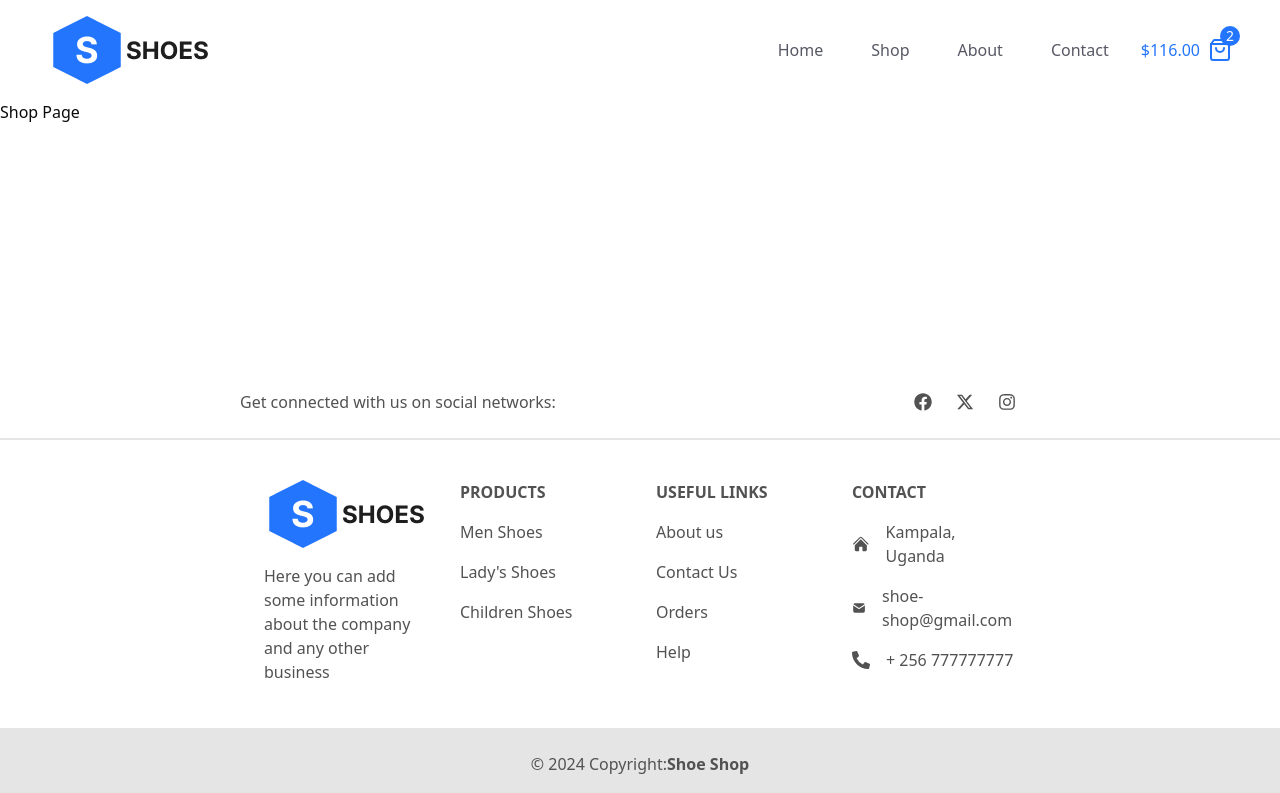
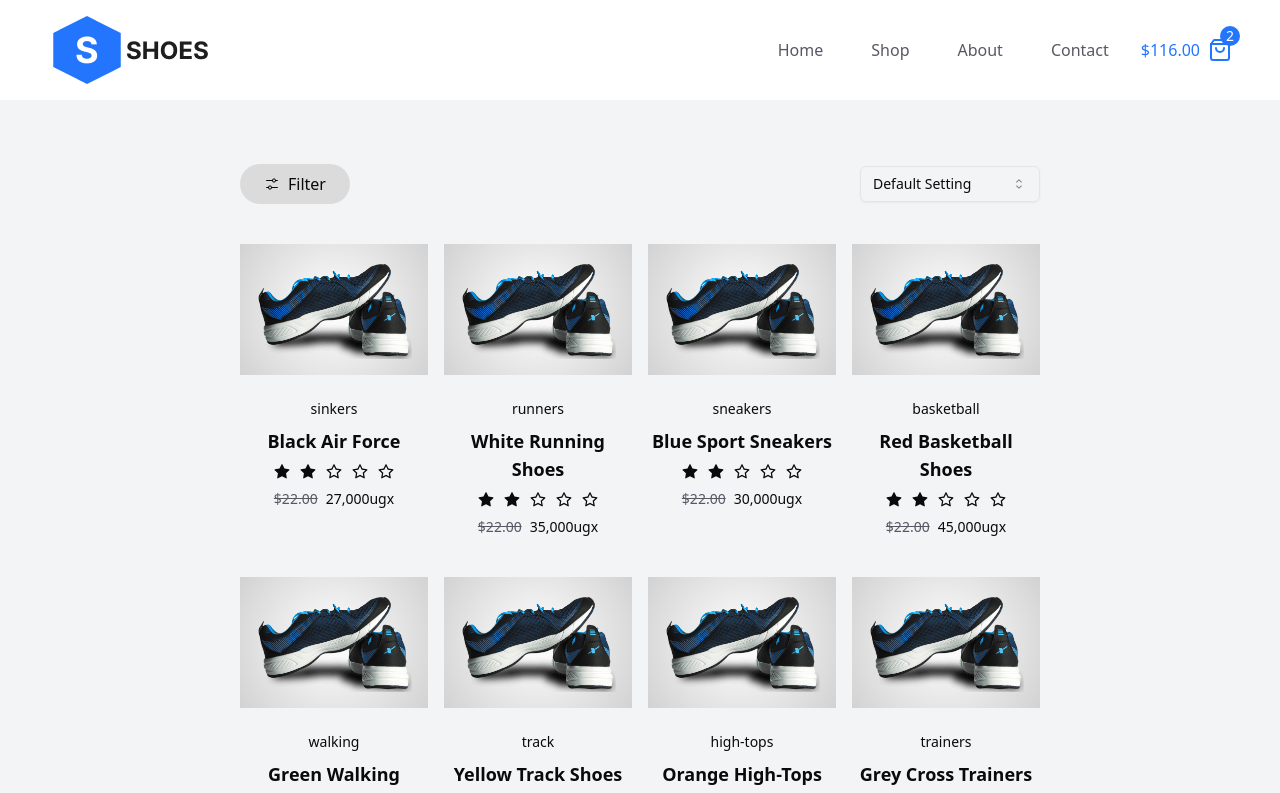
Before and after one commit to baliddeki/ovo-frontend, a React (Vite) app: page /shop in a window 1280 px wide. Shown: the top 793 px of the page. Built offline with nearby package versions, Linux system fonts and the light colour scheme.

Commit message:
added products page

```diff
--- a/src/App.tsx
+++ b/src/App.tsx
@@ -21,6 +21,7 @@ import UserHome from "@/pages/user-pages/user-home.tsx";
 import About from "@/pages/user-pages/about.tsx";
 import Contact from "@/pages/user-pages/contact.tsx";
 import Shop from "@/pages/user-pages/shop.tsx";
+import ProductDetails from "@/pages/user-pages/product-details.tsx";
 
 function App() {
   return (
@@ -34,6 +35,7 @@ function App() {
          <Route path={"/"} element={<UserLayout />}>
             <Route index element={<UserHome />}/>
              <Route path={"about"} element={<About/>}/>
+             <Route path={"product/:productId"} element={<ProductDetails />}/>
              <Route path={"contact"} element={<Contact />}/>
              <Route path={"shop"} element={<Shop/>}/>
          </Route>
--- a/src/assets/data.ts
+++ b/src/assets/data.ts
@@ -13,7 +13,7 @@ export const products: Product[] = [
         availability: "In Stock",
         date: new Date(),
         totalSales: "789,000ugx",
-        image: "/images/nike-shoes.png"
+        image: "/images/sports-shoe4.png"
     },
     {
         id: "2",
@@ -27,7 +27,7 @@ export const products: Product[] = [
         availability: "In Stock",
         date: new Date(),
         totalSales: "1,200,000ugx",
-        image: "/images/nike-shoes.png"
+        image: "/images/sports-shoe4.png"
     },
     {
         id: "3",
@@ -41,7 +41,7 @@ export const products: Product[] = [
         availability: "Out of Stock",
         date: new Date(),
         totalSales: "950,000ugx",
-        image: "/images/nike-shoes.png"
+        image: "/images/sports-shoe4.png"
     },
     {
         id: "4",
@@ -55,7 +55,7 @@ export const products: Product[] = [
         availability: "Limited Stock",
         date: new Date(),
         totalSales: "810,000ugx",
-        image: "/images/nike-shoes.png"
+        image: "/images/sports-shoe4.png"
     },
     {
         id: "5",
@@ -69,7 +69,7 @@ export const products: Product[] = [
         availability: "In Stock",
         date: new Date(),
         totalSales: "550,000ugx",
-        image: "/images/nike-shoes.png"
+        image: "/images/sports-shoe4.png"
     },
     {
         id: "6",
@@ -83,7 +83,7 @@ export const products: Product[] = [
         availability: "Out of Stock",
         date: new Date(),
         totalSales: "1,500,000ugx",
-        image: "/images/nike-shoes.png"
+        image: "/images/sports-shoe4.png"
     },
     {
         id: "7",
@@ -97,7 +97,7 @@ export const products: Product[] = [
         availability: "In Stock",
         date: new Date(),
         totalSales: "720,000ugx",
-        image: "/images/nike-shoes.png"
+        image: "/images/sports-shoe4.png"
     },
     {
         id: "8",
@@ -111,7 +111,7 @@ export const products: Product[] = [
         availability: "Limited Stock",
         date: new Date(),
         totalSales: "640,000ugx",
-        image: "/images/nike-shoes.png"
+        image: "/images/sports-shoe4.png"
     },
     {
         id: "9",
@@ -125,7 +125,7 @@ export const products: Product[] = [
         availability: "In Stock",
         date: new Date(),
         totalSales: "494,000ugx",
-        image: "/images/nike-shoes.png"
+        image: "/images/sports-shoe4.png"
     },
     {
         id: "10",
@@ -139,7 +139,7 @@ export const products: Product[] = [
         availability: "Out of Stock",
         date: new Date(),
         totalSales: "350,000ugx",
-        image: "/images/nike-shoes.png"
+        image: "/images/sports-shoe4.png"
     }
 ];
 
--- a/src/components/ui/select.tsx
+++ b/src/components/ui/select.tsx
@@ -1,5 +1,6 @@
 import * as React from "react"
 import {
+  CaretSortIcon,
   CheckIcon,
   ChevronDownIcon,
   ChevronUpIcon,
@@ -28,7 +29,7 @@ const SelectTrigger = React.forwardRef<
   >
     {children}
     <SelectPrimitive.Icon asChild>
-      <ChevronDownIcon className="h-4 w-4 opacity-50" />
+      <CaretSortIcon className="h-4 w-4 opacity-50" />
     </SelectPrimitive.Icon>
   </SelectPrimitive.Trigger>
 ))
--- /dev/null
+++ b/src/components/user-components/Filter.tsx
@@ -0,0 +1,66 @@
+import {CgClose} from "react-icons/cg";
+import {useState} from "react";
+import {VscSettings} from "react-icons/vsc";
+import {products} from "@/assets/data.ts";
+
+const Filter = ()=>{
+    const [openFilter, setOpenFilter] = useState<boolean>(false)
+    const handleOpenFilter =()=>{
+        setOpenFilter(prev=>!prev);
+    }
+
+    const handleSubmitForm = (e: { preventDefault: () => void; })=>{
+        e.preventDefault()
+    }
+    return (
+        <>
+            <div>
+                <button
+                    onClick={handleOpenFilter}
+                    className={"rounded-3xl hover:bg-green-5 hover:text-white bg-[rgba(210,210,210,.7)] w-fit px-6 py-2 flex items-center gap-2 font-medium duration-300"}>
+                    <VscSettings/>
+                    Filter
+                </button>
+                <div onClick={handleOpenFilter}
+                     className={`fixed right-0 top-0 bottom-0 left-0 ${openFilter ? "bg-[rgba(0,0,0,.3)]" : "-translate-x-full duration-200"} w-full`}>
+                    <div onClick={e => e.stopPropagation()}
+                         className={`fixed left-0 top-0 bottom-0 shadow-lg shadow-blue-1 ${openFilter ? "bg-white" : "-translate-x-full"} max-w-[27rem] w-full duration-300 flex flex-col`}>
+                        <div className={"flex items-center justify-between section border-b-[1px]"}>
+                            <h3 className={"text-lg font-bold"}>Search Products</h3>
+                            <button onClick={handleOpenFilter} className={"text-2xl"}><CgClose/></button>
+                        </div>
+                        <div>
+                            <form onSubmit={handleSubmitForm} className={"section flex items-center gap-1 mt-8"}>
+                                <input type={"search"} className={'border py-2 px-4 focus-visible:outline-dotted focus-visible:outline-[0.5px]'} />
+                                <button type={"submit"} className={"bg-[rgba(210,210,210,.7)] rounded-3xl py-2 px-6 hover:bg-green-5 hover:text-white"}>Search</button>
+                            </form>
+                            <div className={"section"}>
+                                <h3 className={"mb-8 text-lg font-bold"}>Product Categories</h3>
+                                <form onSubmit={handleSubmitForm} className={"flex items-center gap-4 flex-wrap"}>
+                                    {
+                                        products.map(({category})=> (
+                                            <button type={"submit"} className={"py-2 px-4 border-[1px]"}>{category}</button>
+                                        ))
+                                    }
+
+                                </form>
+                            </div>
+                            <div className={"section"}>
+                                <h3 className={"mb-8 text-lg font-bold"}>Filter by Price</h3>
+                                <form onSubmit={handleSubmitForm}>
+                                    <div className={"flex items-center justify-between gap-4"}>
+                                        <button type={"submit"} className={"bg-[rgba(210,210,210,.7)] py-2 px-4 rounded-3xl"}>filter</button>
+                                        <p className={"text-sm font-light"}>Price: <span>$19.00</span></p>
+                                    </div>
+                                </form>
+                            </div>
+                        </div>
+
+                    </div>
+                </div>
+            </div>
+        </>
+    )
+}
+
+export default Filter
--- a/src/components/user-components/UserFooter.tsx
+++ b/src/components/user-components/UserFooter.tsx
@@ -8,7 +8,7 @@ const UserFooter = ()=>{
     const copyRight = new Date().getFullYear();
     return (
         <footer
-            className="mt-auto bg-neutral-100text-center text-neutral-600 lg:text-left">
+            className="mt-auto bg-neutral-100 text-center text-neutral-600 lg:text-left">
                 <div
                     className=" md:px-20 lg:px-60 flex items-center justify-center border-b-2 border-neutral-200 p-6 lg:justify-between">
                     <div className="mr-12 hidden lg:block">
--- /dev/null
+++ b/src/pages/user-pages/product-details.tsx
@@ -0,0 +1,11 @@
+const ProductDetails = ()=>{
+    return (
+        <>
+            <div className={"md:px-20 lg:px-60 bg-[#F2F4F6] py-16"}>
+
+            </div>
+        </>
+    )
+}
+
+export default ProductDetails
--- a/src/pages/user-pages/shop.tsx
+++ b/src/pages/user-pages/shop.tsx
@@ -1,7 +1,71 @@
+import {
+    Select,
+    SelectContent,
+    SelectItem,
+    SelectTrigger,
+    SelectValue,
+} from "@/components/ui/select"
+import {AiFillStar, AiOutlineStar} from "react-icons/ai";
+import {Link} from "react-router-dom";
+import {products} from "@/assets/data.ts";
+import Filter from "@/components/user-components/Filter.tsx";
+
 const Shop = ()=>{
+    const gradientBackground = {
+        background:"radial-gradient(circle, rgba(255,255,255,1) 0%, rgba(210,210,210,1) 100%)",
+    }
+
     return (
         <>
-            Shop Page
+            <div className={"md:px-20 lg:px-60 bg-[#F2F4F6] py-16"}>
+                <div className={"flex items-center justify-between mb-10"}>
+                    <Filter/>
+                    <div className={"flex items-center gap-4"}>
+                        <Select>
+                            <SelectTrigger className="w-[180px]">
+                                <SelectValue placeholder="Default Setting" />
+                            </SelectTrigger>
+                            <SelectContent>
+                                <SelectItem value="default">Default Setting</SelectItem>
+                                <SelectItem value="popularity">Sort by Popularity</SelectItem>
+                                <SelectItem value="latest">Sort by Latest</SelectItem>
+                                <SelectItem value="rating">Sort by Rating</SelectItem>
+                                <SelectItem value="lowest-to-highest">Sort by Price: Lowest to Highest</SelectItem>
+                                <SelectItem value="highest-to-lowest">Sort by Price: Highest to Lowest</SelectItem>
+                            </SelectContent>
+                        </Select>
+                    </div>
+                </div>
+
+                {/*Products*/}
+                <div className={"grid grid-cols-4 gap-4"}>
+                    {
+                        products.map(({id, image, name, category, price}) => (
+                            <div key={id}>
+                                <Link to={`/product/${id}`} className={"group w-full bg-white flex items-center justify-center p-4"}
+                                     style={gradientBackground}>
+                                    <img src={image} alt={"Product Name"} className={"group-hover:scale-105 duration-700"}/>
+                                </Link>
+                                <div className={"vertical-spacing gap-2 w-fit mx-auto py-6"}>
+                                    <p className={"text-sm text-center"}>{category}</p>
+                                    <Link to={`/product/${id}`} className={"font-extrabold text-lg block text-center"}>{name}</Link>
+                                    <div className={"flex gap-2 items-center w-fit mx-auto"}>
+                                        <AiFillStar className={"text-lg"}/>
+                                        <AiFillStar className={"text-lg"}/>
+                                        <AiOutlineStar className={"text-lg"}/>
+                                        <AiOutlineStar className={"text-lg"}/>
+                                        <AiOutlineStar className={"text-lg"}/>
+                                    </div>
+                                    <div className={"flex items-center gap-2 w-fit mx-auto"}>
+                                        <p className={"text-sm line-through text-gray-8"}>$22.00</p>
+                                        <p className={"text-sm"}>{price}</p>
+                                    </div>
+                                </div>
+                            </div>
+                        ))
+                    }
+                </div>
+            </div>
         </>
     )
 }
```
